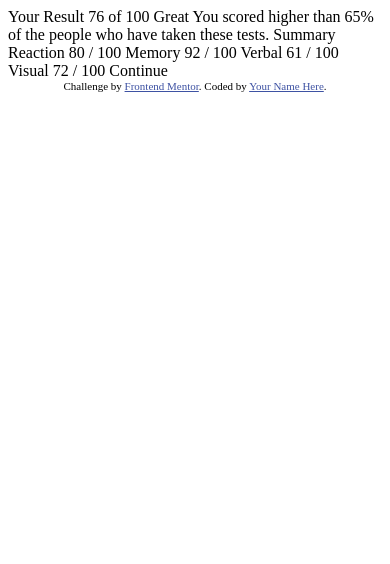
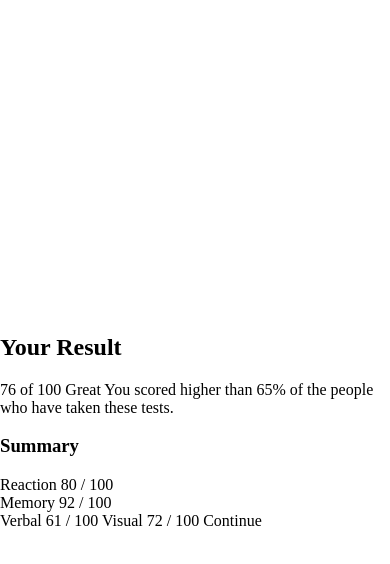
Before and after one commit to DominikSubocz/Result_Summary_Component-Challange, a plain HTML site: page index.html in a window 390 px wide. Drawn offline with Linux system fonts and the light colour scheme.

Commit message:
Starting to style things off

```diff
--- a/index.html
+++ b/index.html
@@ -5,6 +5,7 @@
   <meta name="viewport" content="width=device-width, initial-scale=1.0"> <!-- displays site properly based on user's device -->
 
   <link rel="icon" type="image/png" sizes="32x32" href="./assets/images/favicon-32x32.png">
+  <link rel="stylesheet" href="styles/styles.css">
 
   <title>Frontend Mentor | Results summary component</title>
 
@@ -15,33 +16,41 @@
   </style>
 </head>
 <body>
+<div class="outer">
+  <div class="middle">
+    <div class="inner">
 
-  Your Result
+        <div class="card results-card">
+          <h2>Your Result</h2>
           76
           of 100
-
           Great
           You scored higher than 65% of the people who have taken these tests.
+        </div>
 
-  Summary
-
+        <div class="card summary-card">
+          <h3>Summary</h3>
+          <div class="item reaction">
             Reaction
             80 / 100
-
+          </div>
+          <div class="item memory">
             Memory
             92 / 100
-
+          </div>
           Verbal
           61 / 100
-
           Visual
           72 / 100
+          Continue
+        </div>
 
-  Continue
-
-  <div class="attribution">
+    </div>
+  </div>
+</div>
+<!-- <div class="attribution">
     Challenge by <a href="https://www.frontendmentor.io?ref=challenge" target="_blank">Frontend Mentor</a>.
     Coded by <a href="#">Your Name Here</a>.
-  </div>
+  </div> -->
 </body>
 </html>
--- /dev/null
+++ b/styles/styles.css
@@ -0,0 +1,26 @@
+
+/* Extra small devices (phones, 600px and down) */
+@media only screen and (max-width: 600px) {
+
+    .outer {
+        display: table;
+        position: absolute;
+        top: 0;
+        left: 0;
+        height: 100%;
+        width: 100%;
+      }
+
+      .middle {
+        display: table-cell;
+        vertical-align: middle;
+      }
+
+      .inner {
+        margin: 0 auto;
+        width: 100vw;
+        display: flex;
+        flex-direction: column;
+      }
+
+}
```
Lines whose indentation alone changed are shown as unchanged.
